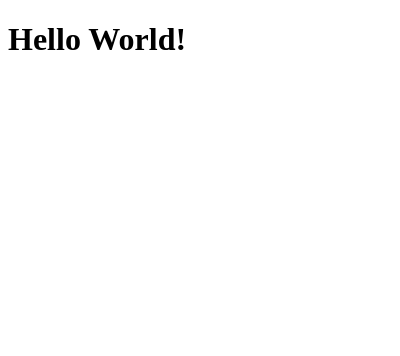
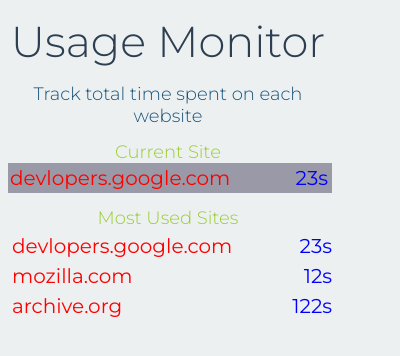
Before and after one commit to the-browser-toolbox/usage-monitor, a browser extension: page src/views/popup.html in a window 400 px wide. Drawn offline with Linux system fonts and the light colour scheme.

Commit message:
add basic layout

```diff
--- /dev/null
+++ b/src/styles/popup.css
@@ -0,0 +1,79 @@
+@import url("https://fonts.googleapis.com/css?family=Montserrat:300,400,700");
+
+body {
+  margin-top: 0px;
+  font-family: "Montserrat", sans-serif;
+  background: #ecf0f1;
+  height: auto;
+  width: 20rem;
+}
+
+/*****************************HEADER STYLES*****************************/
+
+header {
+  text-align: center;
+}
+header h1 {
+  font-size: 2.7rem;
+  font-weight: 300;
+  margin: 15px 0;
+  color: #2c3e50;
+}
+header h3 {
+  color: #18537a;
+  font-weight: 300;
+}
+/*****************************Section Styles**************/
+section {
+  margin: 14px 0;
+}
+
+.currentSite {
+  width: 20rem;
+  position: relative;
+}
+.currentSite li {
+  background-color: #9999a8;
+}
+
+/*****************************LIST STYLES*****************************/
+
+h3 {
+  text-align: center;
+  color: yellowgreen;
+  font-size: large;
+  font-weight: 300;
+  margin: 0;
+}
+
+li {
+  list-style: none;
+}
+.list {
+  position: relative;
+  width: 20rem;
+  margin: 0;
+  padding: 2px;
+}
+.siteStats {
+  width: 100%;
+  height: auto;
+  line-height: 1.5;
+  font-size: 20px;
+  padding: 0 2px;
+  color: #34495e;
+  transition: all 0.3s ease;
+}
+.siteStats:hover {
+  cursor: pointer;
+}
+
+span.hostname {
+  color: red;
+}
+
+span.timeSpent {
+  color: blue;
+  position: absolute;
+  right: 0px;
+}
--- a/src/views/popup.html
+++ b/src/views/popup.html
@@ -1,12 +1,39 @@
 <!DOCTYPE html>
 <html lang="en">
-<head>
-    <meta charset="UTF-8">
-    <meta name="viewport" content="width=device-width, initial-scale=1.0">
+  <head>
+    <meta charset="UTF-8" />
+    <meta name="viewport" content="width=device-width, initial-scale=1.0" />
     <title>Usage Monitor</title>
-    <script src="../scripts/eventPage.js"></script>
-</head>
-<body>
-    <h1>Hello World!</h1>
-</body>
+    <link rel="stylesheet" href="../styles/popup.css" />
+  </head>
+  <body>
+    <header>
+      <h1>Usage Monitor</h1>
+      <h3>Track total time spent on each website</h3>
+    </header>
+    <section class="currentSite">
+      <h3>Current Site</h3>
+      <li class="siteStats">
+        <span class="hostname">devlopers.google.com</span>
+        <span class="timeSpent">23s</span>
+      </li>
+    </section>
+    <section class="mostUsedSites">
+      <h3>Most Used Sites</h3>
+      <ul class="list">
+        <li class="siteStats">
+          <span class="hostname">devlopers.google.com</span>
+          <span class="timeSpent">23s</span>
+        </li>
+        <li class="siteStats">
+          <span class="hostname">mozilla.com</span>
+          <span class="timeSpent">12s</span>
+        </li>
+        <li class="siteStats">
+          <span class="hostname">archive.org</span>
+          <span class="timeSpent">122s</span>
+        </li>
+      </ul>
+    </section>
+  </body>
 </html>
```
